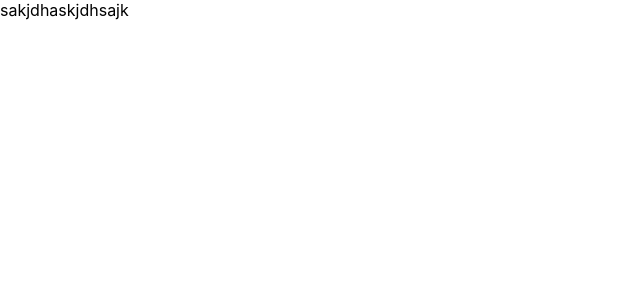
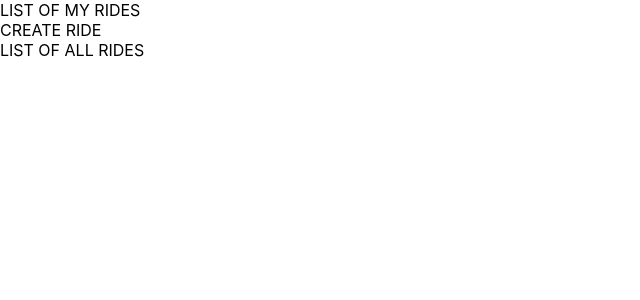
Before and after one commit to ivacodes/cycling-buddy, a React (Create React App) app in the folder client/: page / in a window 1280 px wide. Shown: the top 300 px of the page, without its empty margins (0-640 px from the left). Built offline with nearby package versions, Linux system fonts and the light colour scheme.

Commit message:
added components

```diff
--- a/client/src/App.js
+++ b/client/src/App.js
@@ -1,14 +1,26 @@
 import React from "react";
 import "./App.css";
+import CreateRide from "./components/CreateRide";
+import AllRides from "./components/AllRides";
+import MyRides from "./components/MyRides";
 
 class App extends React.Component {
   constructor(props) {
     super(props);
-    this.state = {};
+    this.state = {
+      user: 1,
+    };
   }
 
   render() {
-    return <div className="App">sakjdhaskjdhsajk</div>;
+    const { user } = this.state;
+    return (
+      <div className="App">
+        <MyRides user={user} />
+        <CreateRide user={user} />
+        <AllRides user={user} />
+      </div>
+    );
   }
 }
 
--- /dev/null
+++ b/client/src/components/AllRides.js
@@ -0,0 +1,7 @@
+import React, { Component } from "react";
+
+export default class AllRides extends Component {
+  render() {
+    return <div>LIST OF ALL RIDES</div>;
+  }
+}
--- /dev/null
+++ b/client/src/components/CreateRide.js
@@ -0,0 +1,7 @@
+import React, { Component } from "react";
+
+export default class createRide extends Component {
+  render() {
+    return <div>CREATE RIDE</div>;
+  }
+}
--- /dev/null
+++ b/client/src/components/MyRides.js
@@ -0,0 +1,7 @@
+import React, { Component } from "react";
+
+export default class MyRides extends Component {
+  render() {
+    return <div>LIST OF MY RIDES</div>;
+  }
+}
```
